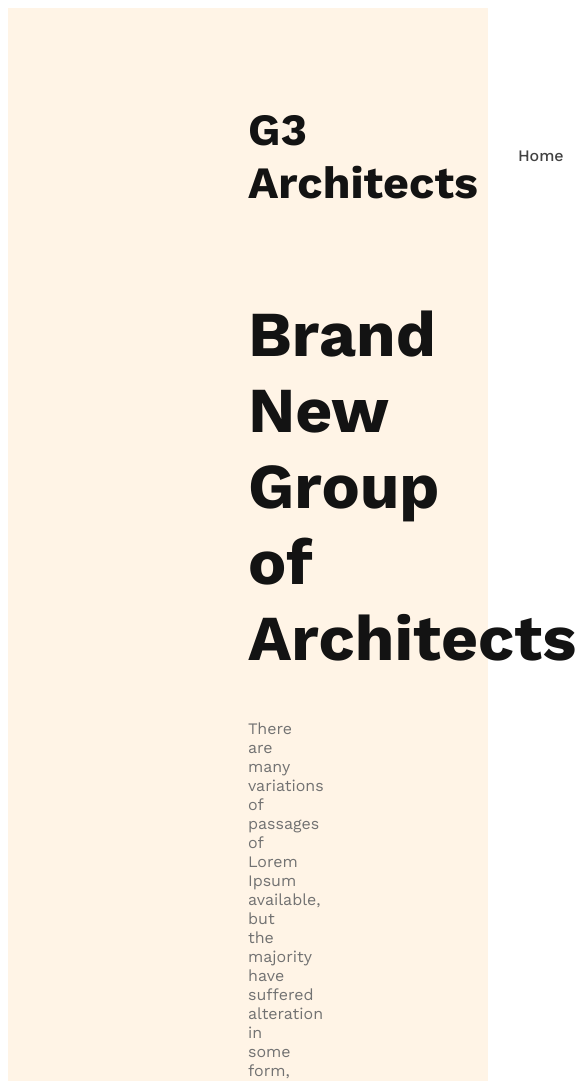
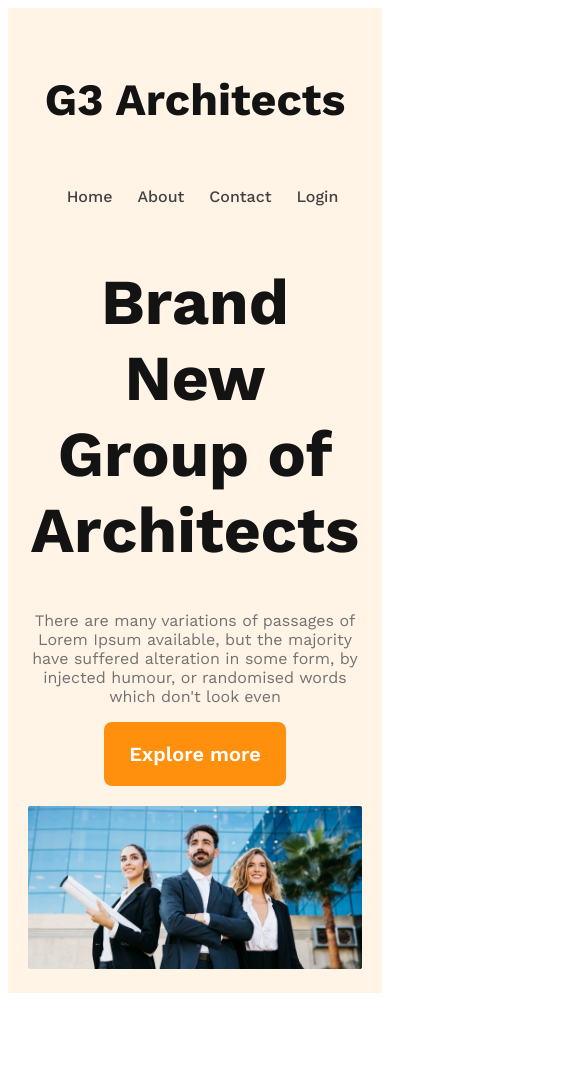
Before and after one commit to shawonvai25/G3-architects-website, a plain HTML site: page index.html in a window 390 px wide. Shown: the top 1081 px of the page, 585 px wide, since content can reach past the window. After the commit the page ends 1001 px from the top, so only its background shows below. Drawn offline with nearby package versions, Linux system fonts and the light colour scheme.

Commit message:
finished header section with responsive for mobile and tablet devices

```diff
--- a/styles/architect.css
+++ b/styles/architect.css
@@ -1,4 +1,5 @@
 /* work sans font from google fonts  */
+
 @import url("https://fonts.googleapis.com/css2?family=Work+Sans:ital,wght@0,100..900;1,100..900&display=swap");
 /* shared styles */
 
@@ -6,6 +7,14 @@
   font-family: "Work Sans", sans-serif;
 }
 .btn-primary {
+  border-radius: 8px;
+  color: #fff;
+  background: #ff900e;
+  font-size: 1.25rem;
+  font-weight: 600;
+  padding: 20px 25px;
+  cursor: pointer;
+  border: 0;
 }
 
 /* header styles */
@@ -51,3 +60,28 @@ nav li a {
 .banner-description {
   color: #727272;
 }
+.banner img {
+  margin-top: 20px;
+  width: 100%;
+}
+
+/* responsive media query */
+
+/* mobile devices */
+@media screen and (max-width: 576px) {
+  header {
+    padding: 20px;
+  }
+  nav {
+    flex-direction: column;
+  }
+}
+/* tablet or medium devices */
+@media screen and (min-width: 576px) and (max-width: 960px) {
+  header {
+    padding: 50px;
+  }
+  nav {
+    flex-direction: column;
+  }
+}
```
